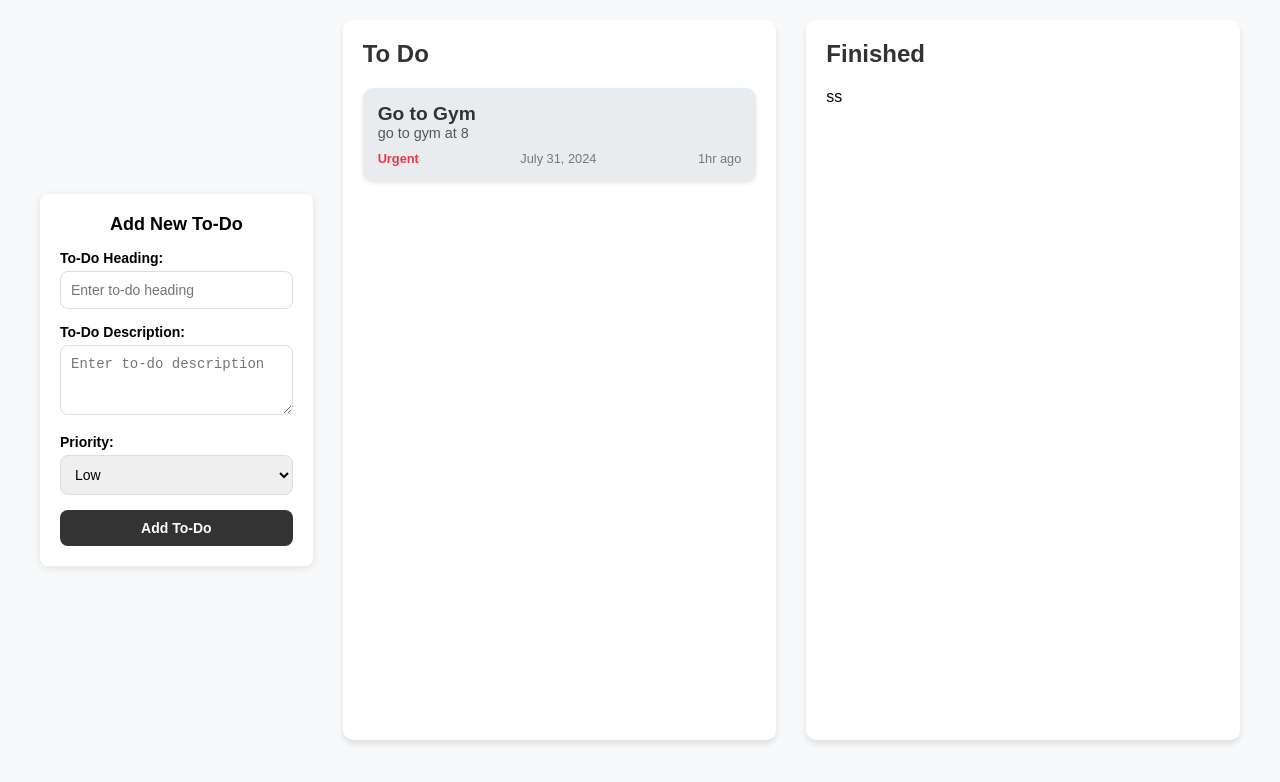
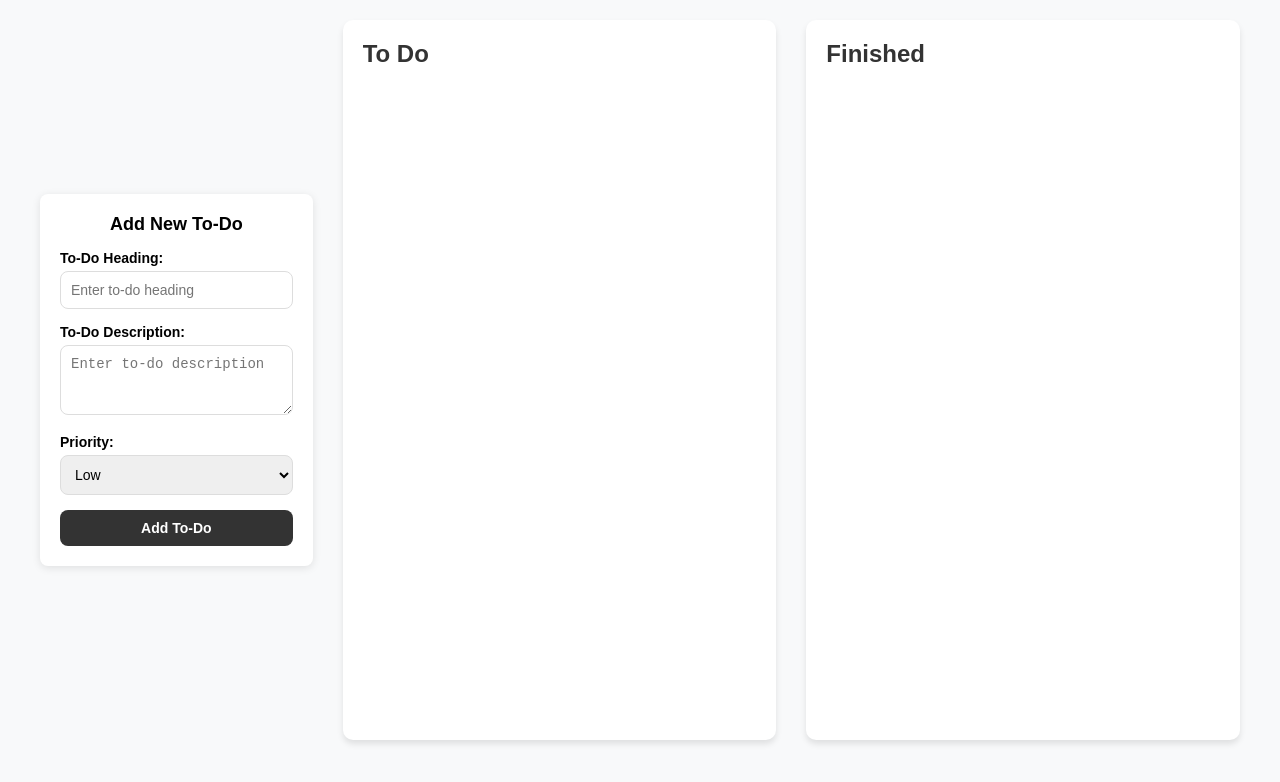
Before and after one commit to satishnikale/Drag-Drop, a plain HTML site: page index.html in a window 1280 px wide. Drawn offline with Linux system fonts and the light colour scheme.

Commit message:
update some texts

```diff
--- a/index.html
+++ b/index.html
@@ -3,7 +3,7 @@
 <head>
     <meta charset="UTF-8">
     <meta name="viewport" content="width=device-width, initial-scale=1.0">
-    <title>Task Board</title>
+    <title>Taskify</title>
     <link rel="stylesheet" href="style.css">
 </head>
 <body>
@@ -35,7 +35,7 @@
                 <div id="left">
                 <!-- actual cards to drap and drop 1 -->
 
-                <div class="task-card" draggable="true">
+                <!-- <div class="task-card" draggable="true">
                     <h3>Go to Gym</h3>
                     <p>go to gym at 8</p>
                     <div class="details">
@@ -43,7 +43,7 @@
                         <span>July 31, 2024</span>
                         <span>1hr ago</span>
                     </div>
-                </div>
+                </div> -->
             </div>
             </div>
 
@@ -51,7 +51,6 @@
             <div class="section">
                 <h2>Finished</h2>
                 <div id="right">
-                    ss
                 </div>
             </div>
         </div>
```
